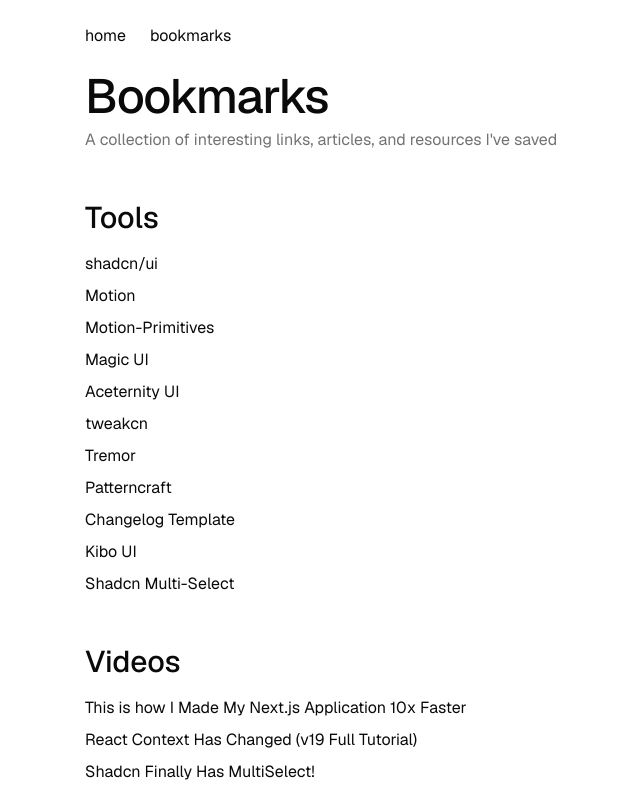
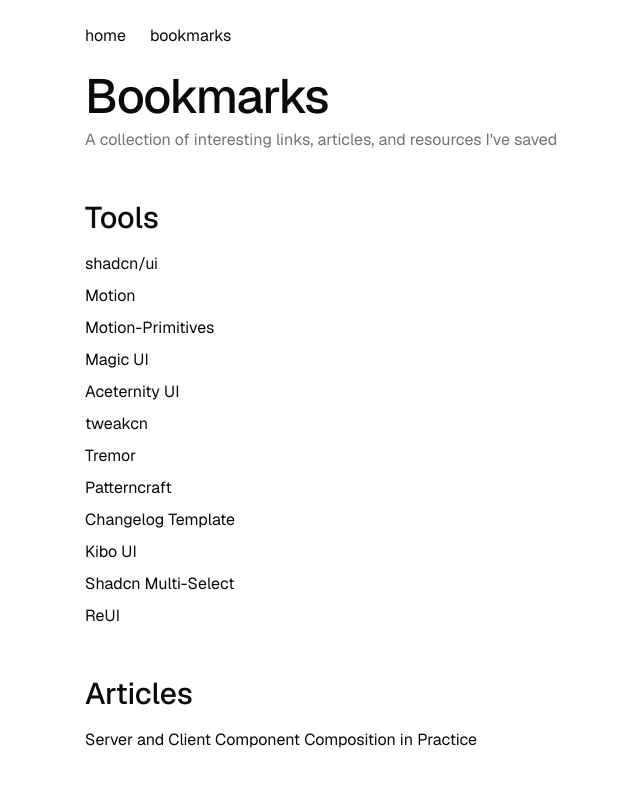
Before and after one commit to fikrirakala/blog, a Next.js app: page /bookmarks in a window 1280 px wide. Shown: the top 795 px of the page, without its empty margins (171-811 px from the left). Built offline with nearby package versions, Linux system fonts and the light colour scheme.

Commit message:
Update Bookmarks

```diff
--- a/src/app/bookmarks/page.tsx
+++ b/src/app/bookmarks/page.tsx
@@ -74,6 +74,26 @@ export default function BookmarksPage() {
               Shadcn Multi-Select
             </a>
           </li>
+          <li>
+            <a href="https://reui.io/" target="_blank">
+              ReUI
+            </a>
+          </li>
+        </ul>
+
+        <h2 className="mt-12 mb-4 text-2xl font-medium md:text-3xl">
+          Articles
+        </h2>
+
+        <ul className="space-y-2">
+          <li>
+            <a
+              href="https://aurorascharff.no/posts/server-client-component-composition-in-practice/"
+              target="_blank"
+            >
+              Server and Client Component Composition in Practice
+            </a>
+          </li>
         </ul>
 
         <h2 className="mt-12 mb-4 text-2xl font-medium md:text-3xl">Videos</h2>
```
